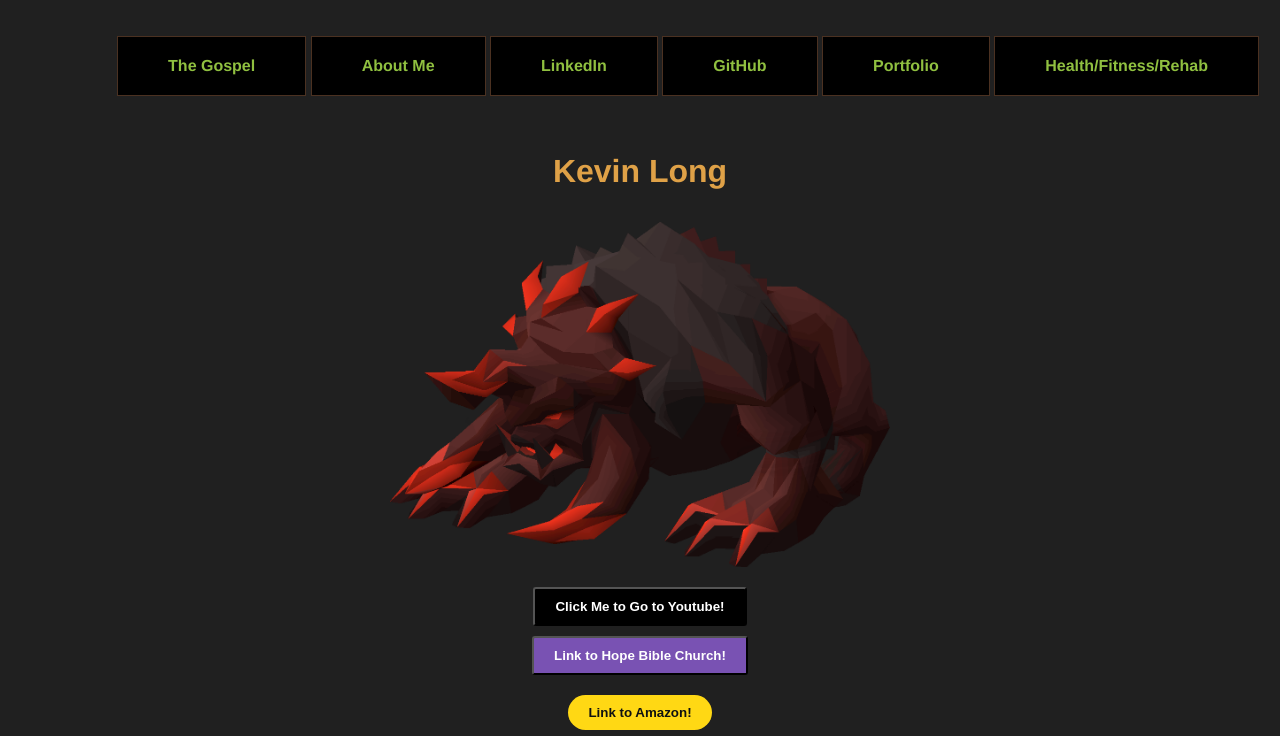
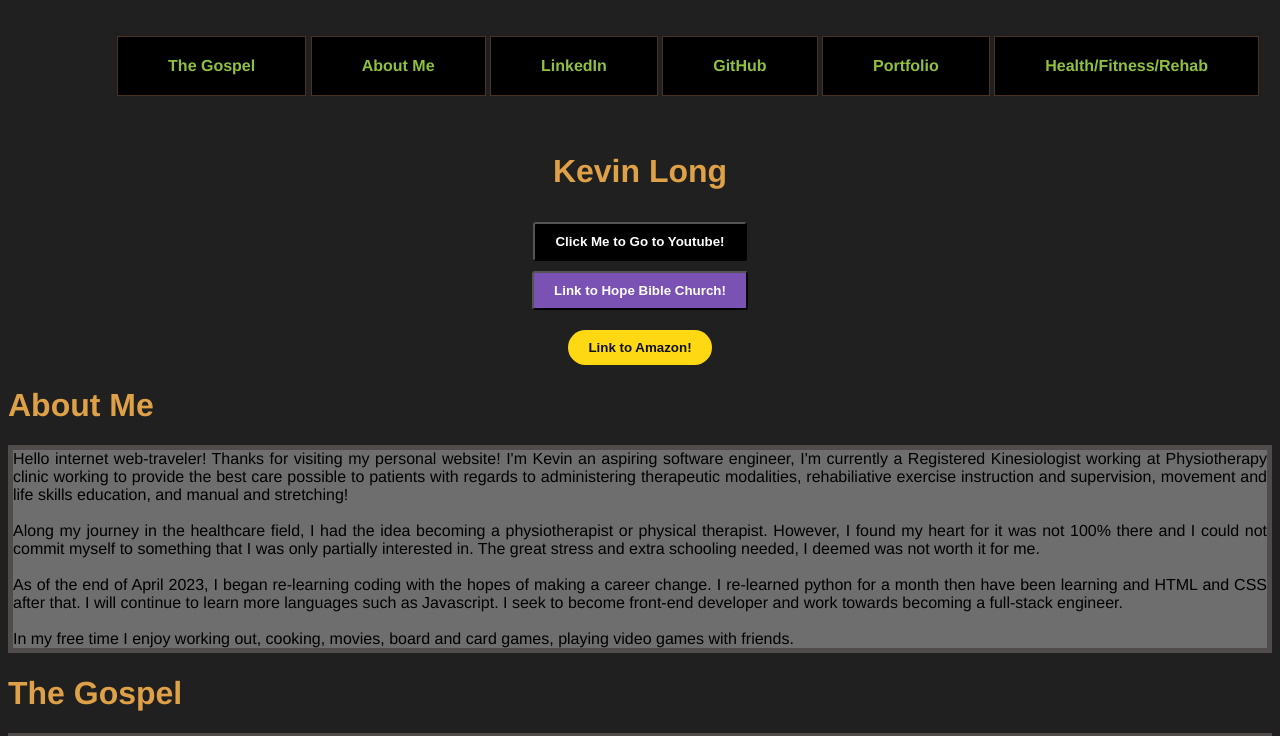
Before and after one commit to Squog-The-Scriptor/Portfolio-Website-V1, a plain HTML site: page index.html in a window 1280 px wide. Shown: the top 736 px of the page. Drawn offline with Linux system fonts and the light colour scheme.

Commit message:
Update index.html

```diff
--- a/index.html
+++ b/index.html
@@ -27,7 +27,6 @@
 <!-- Banner Section -->
     <div class="banner">
         <h1 id="title"><p>Kevin Long</p></h1>
-        <img src = "./Sotetseg.png" alt = "Sotetseg, The 4th Boss from the Theatre of Blood from OSRS" class ="sote">
         <form action = "https://www.youtube.com/" method="get" target = "_blank">
             <button type = "submit" class = "subscribe-button">Click Me to Go to Youtube!</button>
         </form>
```
